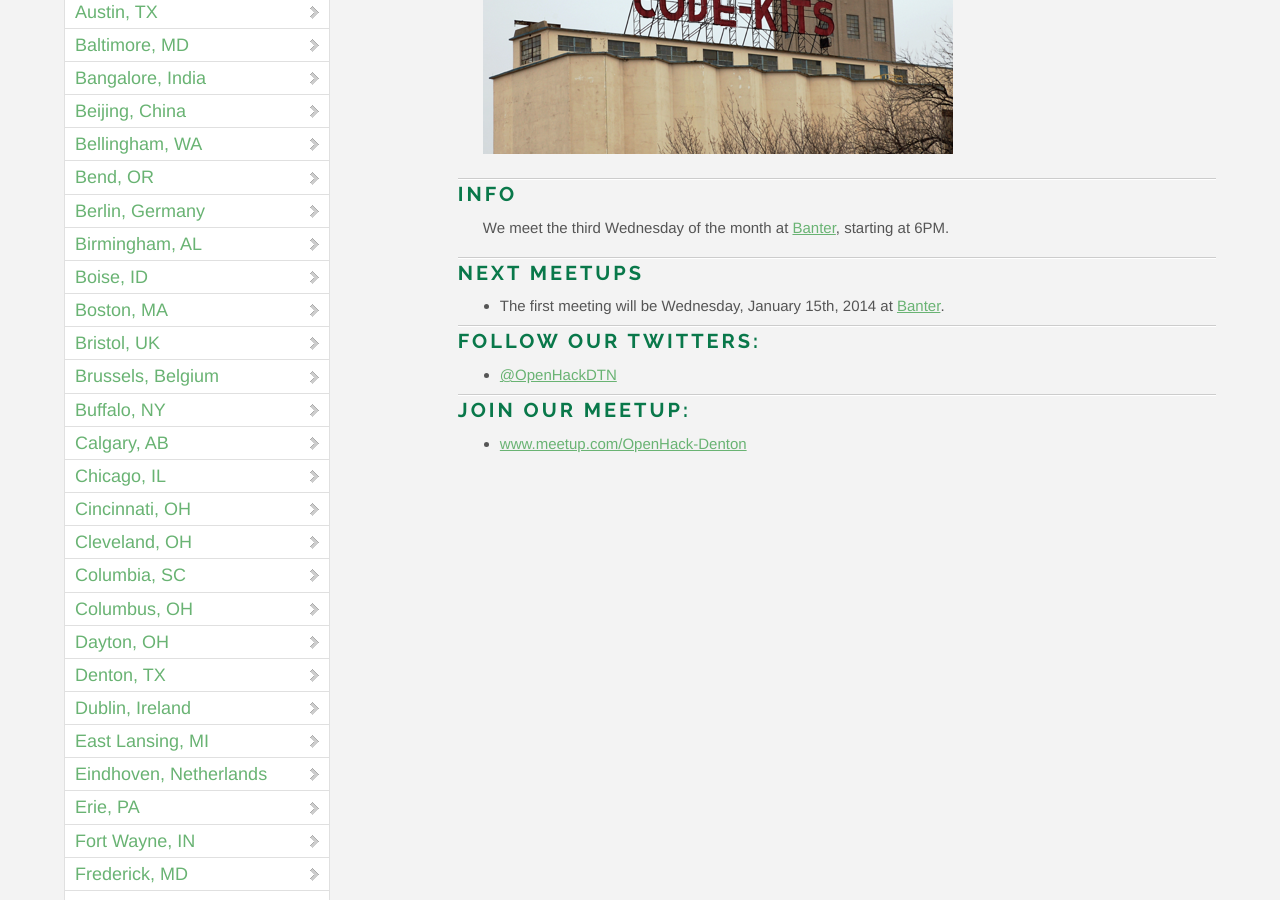
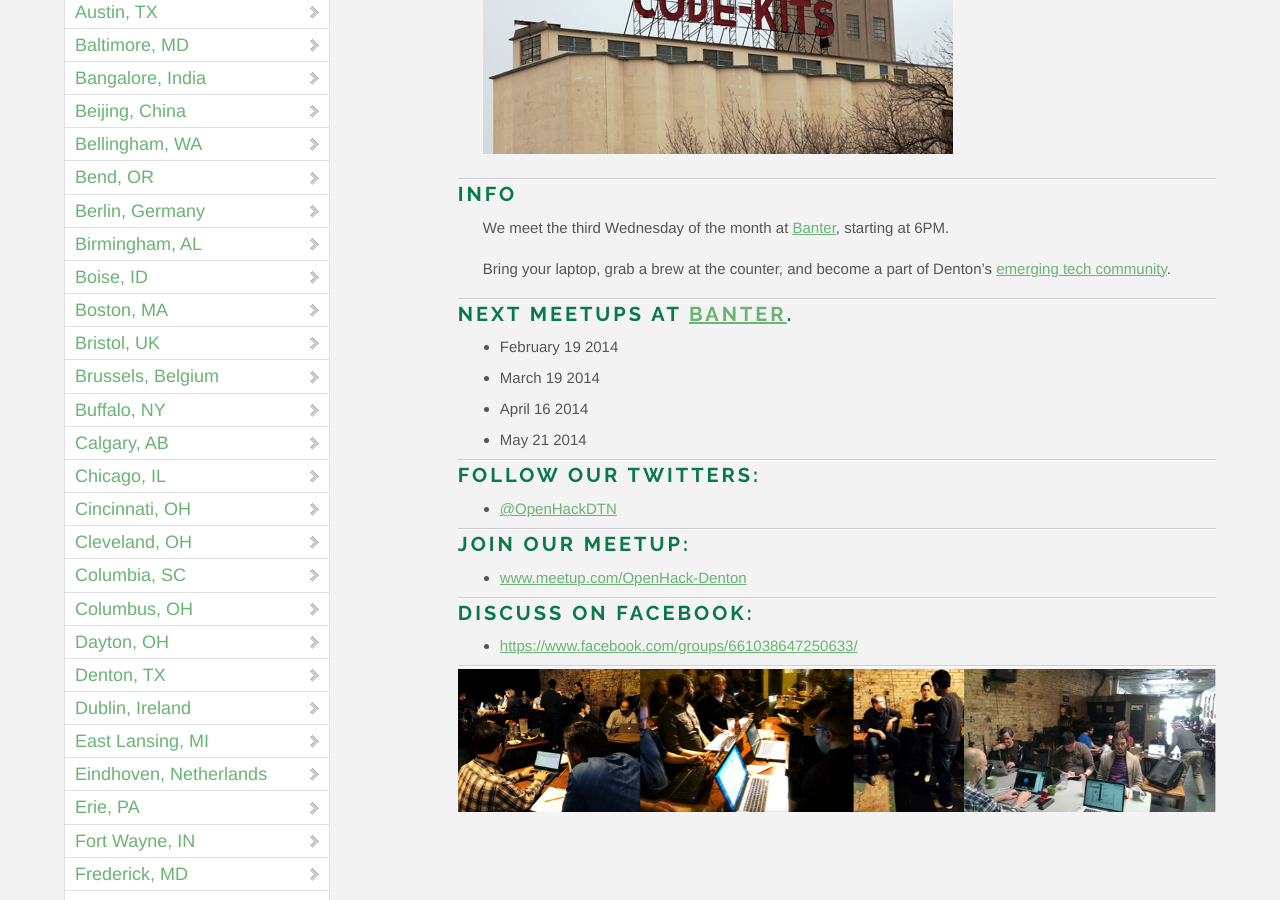
Before and after one commit to OpenHack/openhack.github.com, a Jekyll site: the page built from denton/index.markdown, in a window 1280 px wide and 900 px high, scrolled down 320 px. Built offline with Jekyll 4.4.1, drawn with Linux system fonts in a browser that asks for light colours; nearby versions of some CDN libraries; Markdown is read by kramdown in place of the engine named in the settings; comment, search, counter and statistics services are not loaded.

Commit message:
Updated dates, description; added image

```diff
--- a/denton/index.markdown
+++ b/denton/index.markdown
@@ -11,9 +11,14 @@
 
 We meet the third Wednesday of the month at [Banter](http://dentonbanter.com/), starting at 6PM.
 
-### Next meetups
+Bring your laptop, grab a brew at the counter, and become a part of Denton's [emerging tech community](http://launchdfw.com/editorial/say-hello-to-dentons-burgeoning-tech-startup-community/).
 
-* The first meeting will be Wednesday, January 15th, 2014 at [Banter](http://dentonbanter.com/).
+### Next meetups at [Banter](http://dentonbanter.com/).
+
+* February 19 2014
+* March 19 2014
+* April 16 2014
+* May 21 2014
 
 ### Follow our twitters:
 
@@ -22,3 +27,9 @@
 ### Join our meetup:
 
 - [www.meetup.com/OpenHack-Denton](http://www.meetup.com/OpenHack-Denton)
+
+### Discuss on Facebook:
+
+- [https://www.facebook.com/groups/661038647250633/](https://www.facebook.com/groups/661038647250633/)
+
+### ![Banter1](/denton/openhack-banter.png)
```
Also changed, not shown: denton/openhack-banter.png (added).
